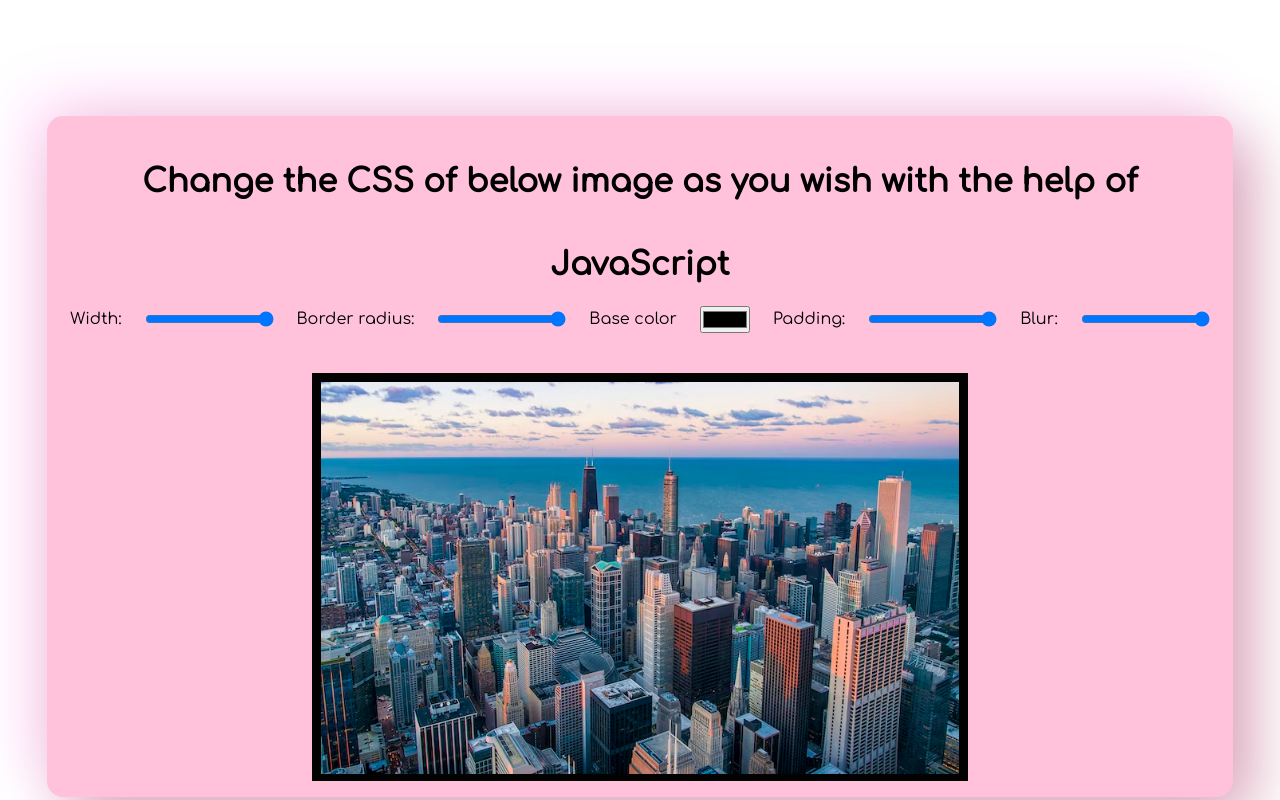
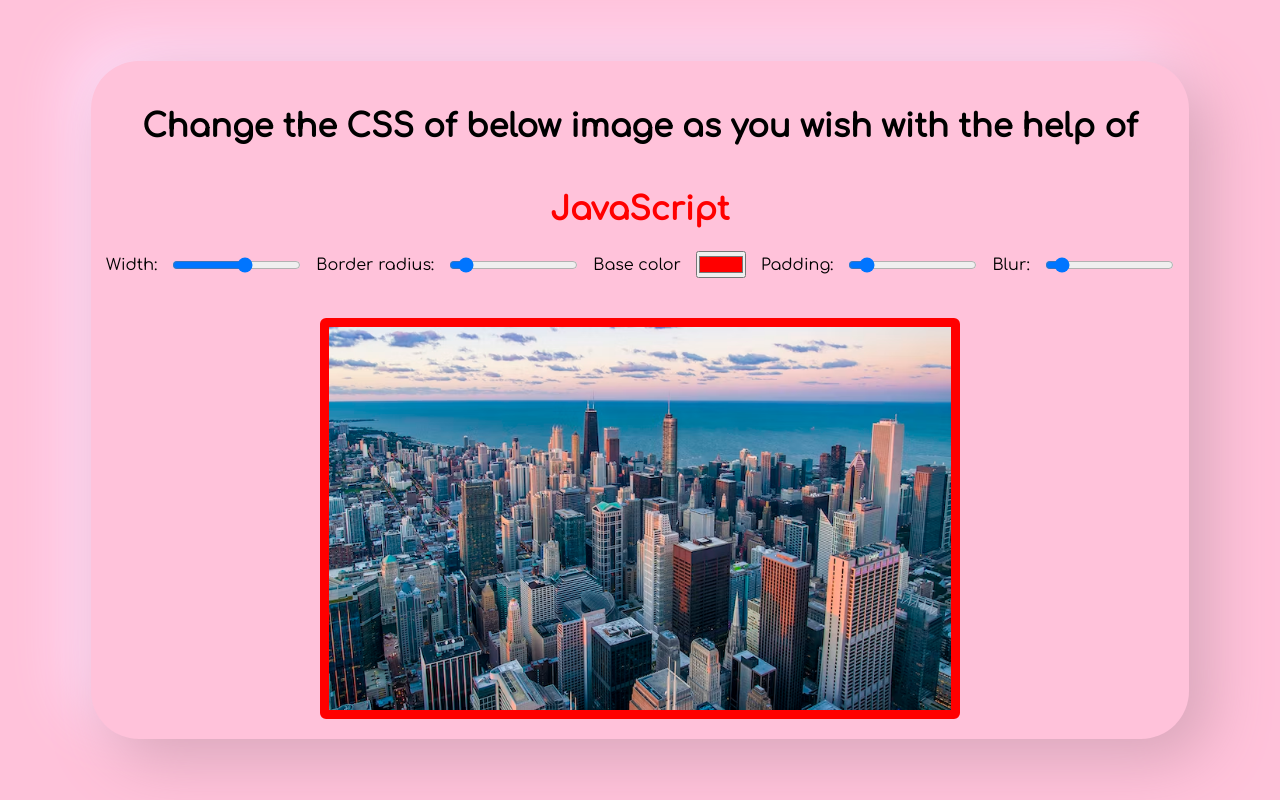
Before and after one commit to Abisheksivaraj/css-changer, a plain HTML site: page index.html in a window 1280 px wide. Drawn offline with Linux system fonts and the light colour scheme.

Commit message:
completed

```diff
--- a/index.html
+++ b/index.html
@@ -1,39 +1,43 @@
 <!DOCTYPE html>
 <html lang="en">
+
 <head>
   <meta charset="UTF-8">
   <meta name="viewport" content="width=device-width, initial-scale=1.0">
   <title>CSS Changer</title>
   <link rel="stylesheet" href="./style.css">
 </head>
+
 <body>
 
   <div class="container">
-    <h1 class="content">Change the CSS of below image as you wish with the help of</h1> <span class="content-1" id="text"><h1>JavaScript</h1></span>
+    <h1 class="content">Change the CSS of below image as you wish with the help of</h1> <span class="content-1"
+      id="text">
+      <h1 id="js">JavaScript</h1>
+    </span>
 
     <div class="inputs">
       <label for="width">Width:</label>
-      <input type="range" id="width-slide" value="100" min="0" max="100" oninput="changeopacity(this.value/100)">
+      <input type="range" id="width-slide" value="40" min="0" max="70">
 
       <label for="radius">Border radius:</label>
-      <input type="range" id="radius-slide" value="100" min="0" max="100">
+      <input type="range" id="radius-slide" value="6" min="0" max="76">
 
 
       <label for="color">Base color</label>
-      <input type="color"
-      id="color-box" >
+      <input type="color" id="color-box" value="#ff0000">
 
       <label for="padding">Padding:</label>
-      <input type="range" id="padding-slide" value="100" min="0" max="100">
-
+      <input type="range" id="padding-slide" value="9" min="0" max="100">
 
       <label for="blur">Blur:</label>
-      <input type="range"
-      id="blurr-slide" value="100" min="0" max="100">
+      <input type="range" id="blur-slide" value="2" min="0" max="25">
     </div>
-<div class="img-container" >
-  <div class="image" ><img id="building" src="./images/photo-1477959858617-67f85cf4f1df.avif" alt=""></div>
-</div>
+    <div class="img-container">
+      <div class="image">
+        <img id="building" src="./images/photo-1477959858617-67f85cf4f1df.avif" alt="">
+      </div>
+    </div>
 
 
   </div>
@@ -41,4 +45,5 @@
 
   <script src="./script.js"></script>
 </body>
+
 </html>
--- a/script.js
+++ b/script.js
@@ -1,6 +1,42 @@
-'use script';
-const input = document.querySelector("input");
+"use script";
+// select element
+const widthEl = document.getElementById("width-slide");
 
-input.oninput = () => {
-  document.body.style.backgroundColor = input.Value;
-};
+const radiusEl = document.getElementById("radius-slide");
+
+const colorEl = document.getElementById("color-box");
+
+const paddingEl = document.getElementById("padding-slide");
+
+const imageEl = document.querySelector(".image");
+
+const blurEl = document.getElementById("blur-slide");
+
+
+const jsEl = document.getElementById("js");
+
+
+
+const buildingEl = document.getElementById("building");
+
+widthEl.addEventListener("input", () => {
+  imageEl.style.width = widthEl.value + "rem";
+});
+
+radiusEl.addEventListener("input", () => {
+  buildingEl.style.borderRadius = radiusEl.value + "px";
+});
+
+colorEl.addEventListener("input", () => {
+  buildingEl.style.borderColor = colorEl.value;
+  jsEl.style.color = colorEl.value;
+});
+
+
+paddingEl.addEventListener("input", () => {
+  buildingEl.style.borderWidth = paddingEl.value + "px";
+});
+
+blurEl.addEventListener("input", () => {
+  imageEl.style.filter = `blur(${blurEl.value + "px"})`;
+});
--- a/style.css
+++ b/style.css
@@ -11,10 +11,10 @@ html {
 }
 
 body {
-  /* background-color: #fecbda; */
+  background-color: #ffc2da;
   font-family: 'Comfortaa', cursive;
   width: 100vw;
-  height: 100vh;
+  min-height: 100vh;
   padding: 1rem 1rem;
 
   overflow-x: hidden;
@@ -27,15 +27,19 @@ body {
 
 .container {
   background-color: #ffc2da;
-  width: 95%;
-  margin-top: 7rem;
+  width: 88%;
+  /* max-height: 150vh; */
   box-shadow: 20px 20px 60px #d9a5b9, -20px -20px 60px #ffdffb;
 
-  border-radius: 1rem ;
+  border-radius: 3rem;
+}
+
+#js{
+  color: #ff0000;
 }
 
 .content {
-  margin-top: rem;
+  /* margin-top: rem; */
   text-align: center;
   padding: 3rem;
 }
@@ -61,14 +65,15 @@ body {
 }
 
 .image {
-  border: 9px solid rgb(2, 2, 2);
   margin-top: 2.5rem;
-  width: 41rem;
-  height: 408px;
+  width: 40rem;
+  height: auto;
 }
 
 img {
   width: 100%;
   height: auto;
   object-fit: contain;
+  border-radius: 6px;
+  border: 9px solid #ff0000;
 }
```
